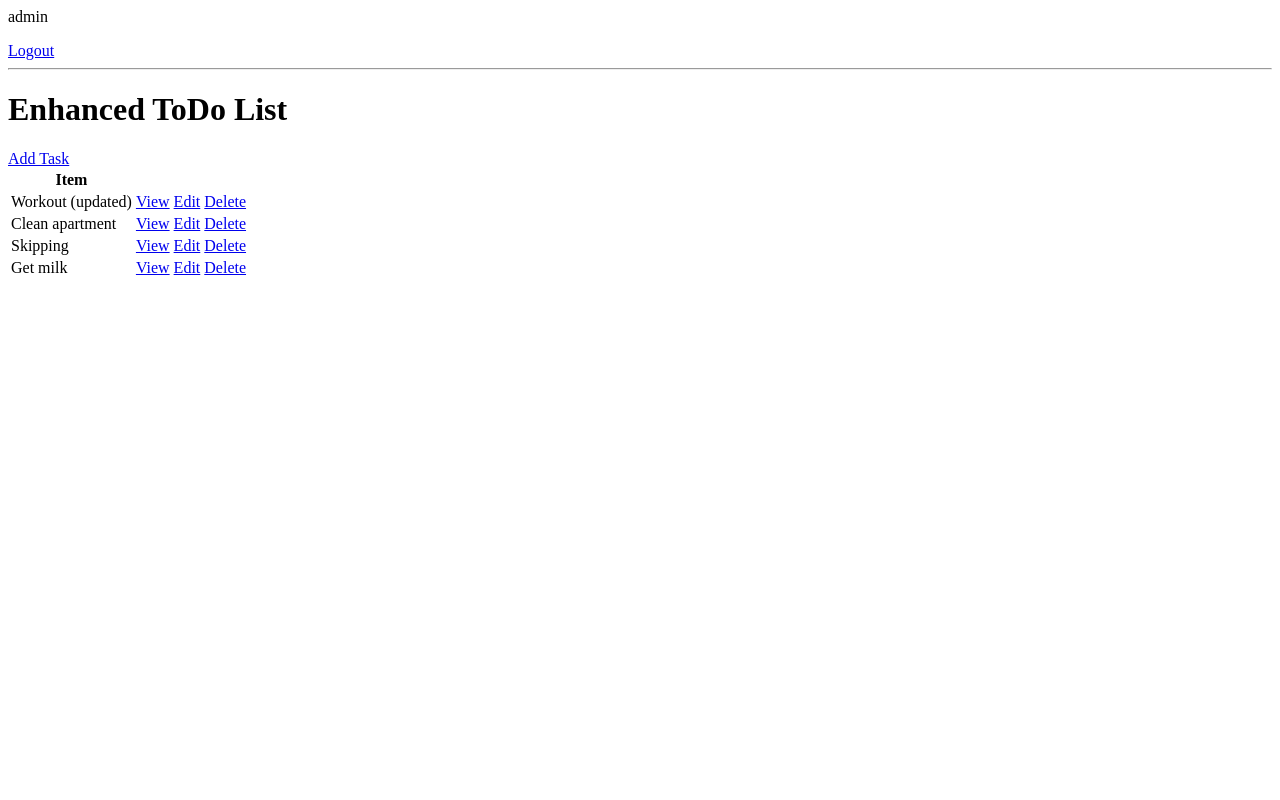
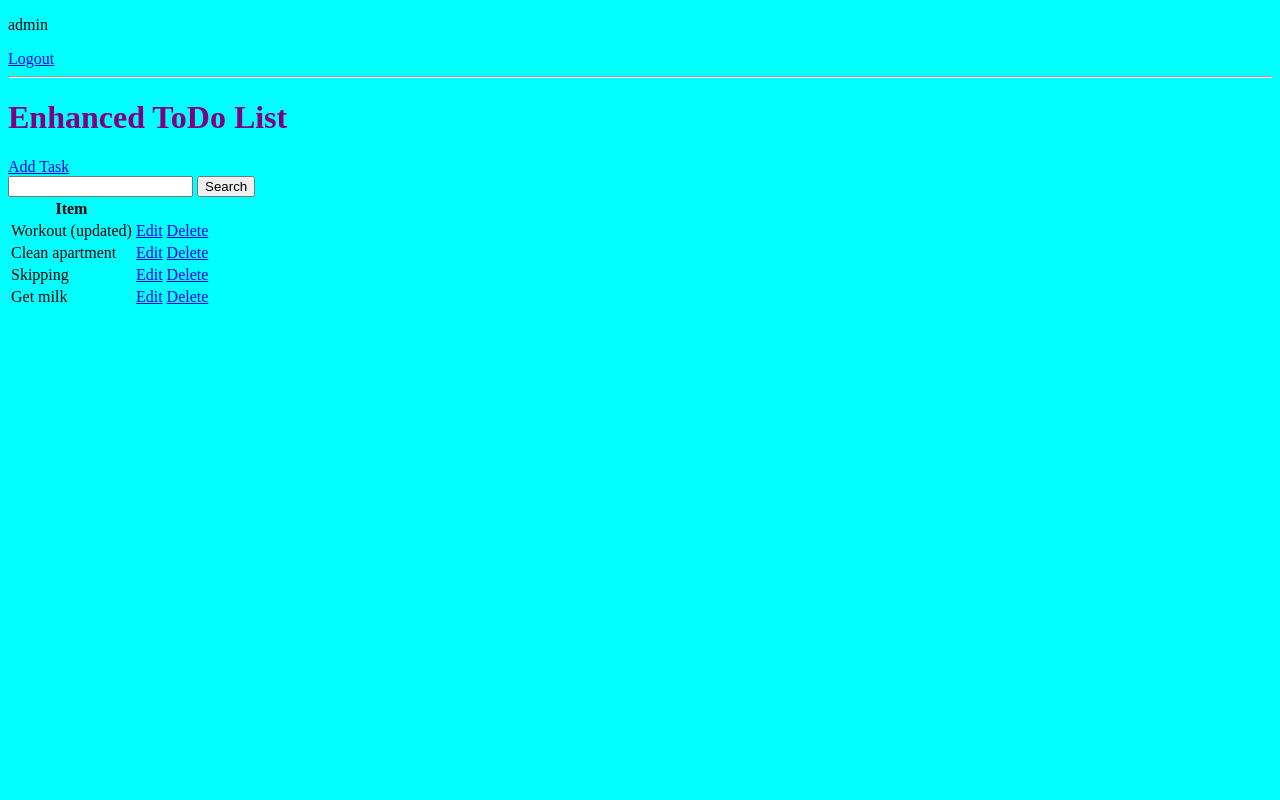
Before and after one commit to Stefan-Andjelic/Enhanced-ToDo, a Django app: page / in a window 1280 px wide. Run offline with Django 4.2, Linux system fonts and the light colour scheme; a user stored in the database is signed in; data comes from the database, SQL or seed files in the repository; both versions use the stored data as it was after the commit.

Commit message:
added main html files for styling, configured static files, added css

```diff
--- a/base/templates/base/login.html
+++ b/base/templates/base/login.html
@@ -1,3 +1,6 @@
+{% extends 'base/main.html' %}
+{% block content %}
+
 <h1>Login</h1>
 
 <form method="POST">
@@ -7,3 +10,5 @@
 </form>
 
 <p>Don't have an account? <a href="{% url 'register' %}">Register</a></p>
+
+{% endblock content %}
--- /dev/null
+++ b/base/templates/base/main.html
@@ -0,0 +1,21 @@
+<!DOCTYPE html>
+<html lang="en">
+<head>
+    <meta charset="UTF-8">
+    <meta http-equiv="X-UA-Compatible" content="IE=edge">
+    <meta name="viewport" content="width=device-width, initial-scale=1.0">
+    <title>Enhanced ToDo</title>
+
+    <link rel="stylesheet" href="static/style.css">
+</head>
+<body>
+
+    <div class="container">
+        {% block content %}
+
+        {% endblock content %}
+    </div>
+
+
+</body>
+</html>
--- a/base/templates/base/register.html
+++ b/base/templates/base/register.html
@@ -1,3 +1,6 @@
+{% extends 'base/main.html' %}
+{% block content %}
+
 <h1>Register</h1>
 
 <form method="POST">
@@ -8,3 +11,5 @@
 
 
 <p>Already have an account? <a href="{% url 'login' %}">Login</a></p>
+
+{% endblock content %}
--- a/base/templates/base/task_confirm_delete.html
+++ b/base/templates/base/task_confirm_delete.html
@@ -1,3 +1,6 @@
+{% extends 'base/main.html' %}
+{% block content %}
+
 <a href="{% url 'tasks' %}">Go back</a>
 
 <form method="POST">
@@ -5,3 +8,5 @@
     <p>Are you sure you want to delete this task?"{{task}}" </p>
     <input type="submit" value="Delete">
 </form>
+
+{% endblock content %}
--- a/base/templates/base/task_detail.html
+++ b/base/templates/base/task_detail.html
@@ -1 +1,6 @@
+{% extends 'base/main.html' %}
+{% block content %}
+
 <h1>Task: {{ task }}</h1>
+
+{% endblock content %}
--- a/base/templates/base/task_form.html
+++ b/base/templates/base/task_form.html
@@ -1,3 +1,6 @@
+{% extends 'base/main.html' %}
+{% block content %}
+
 <h3>Task Form</h3>
 <a href="{% url 'tasks' %}">Go back</a>
 
@@ -6,3 +9,4 @@
     {{ form.as_p }}
     <input type="submit" value="Submit">
 </form>
+{% endblock content %}
--- a/base/templates/base/task_list.html
+++ b/base/templates/base/task_list.html
@@ -1,3 +1,5 @@
+{% extends 'base/main.html' %}
+{% block content %}
 
 {% if request.user.is_authenticated %}
     <p> {{ request.user }} </p>
@@ -12,6 +14,11 @@
 <h1>Enhanced ToDo List</h1>
 <a href="{% url 'task-create' %}">Add Task</a>
 
+<form method="GET">
+    <input type="text" name="search-area" value='{{search_input}}'>
+    <input type="submit" value="Search">
+</form>
+
 <table>
     <tr>
         <th>Item</th>
@@ -21,7 +28,7 @@
     {% for task in tasks %}
     <tr>
         <td>{{ task.title }}</td>
-        <td><a href="{% url 'task' task.id %}">View</a></td>
+        {% comment %} <td><a href="{% url 'task' task.id %}">View</a></td> {% endcomment %}
         <td><a href="{% url 'task-update' task.id %}">Edit</a></td>
         <td><a href="{% url 'task-delete' task.id %}">Delete</a></td>
     </tr>
@@ -29,3 +36,4 @@
     <h3>No items in list</h3>
     {% endfor %}
 </table>
+{% endblock content %}
--- a/base/views.py
+++ b/base/views.py
@@ -48,6 +48,13 @@ class TaskList(LoginRequiredMixin, ListView):
         context = super().get_context_data(**kwargs)
         context['tasks'] = context['tasks'].filter(user=self.request.user)
         context['count'] = context['tasks'].filter(complete=False).count()
+
+        search_input = self.request.GET.get('search-area') or ''
+        if search_input:
+            context['tasks'] = context['tasks'].filter(title__icontains=search_input)
+
+        context['search_input'] = search_input
+
         return context
 
 
--- /dev/null
+++ b/static/style.css
@@ -0,0 +1,7 @@
+body {
+    background-color: aqua;
+}
+
+h1 {
+    color: purple;
+}
--- a/todo/settings.py
+++ b/todo/settings.py
@@ -122,6 +122,8 @@ LOGIN_URL = 'login'
 
 STATIC_URL = 'static/'
 
+STATICFILES_DIRS = ('static/',)
+
 # Default primary key field type
 # https://docs.djangoproject.com/en/4.0/ref/settings/#default-auto-field
 
```
Also changed, not shown: db.sqlite3.
